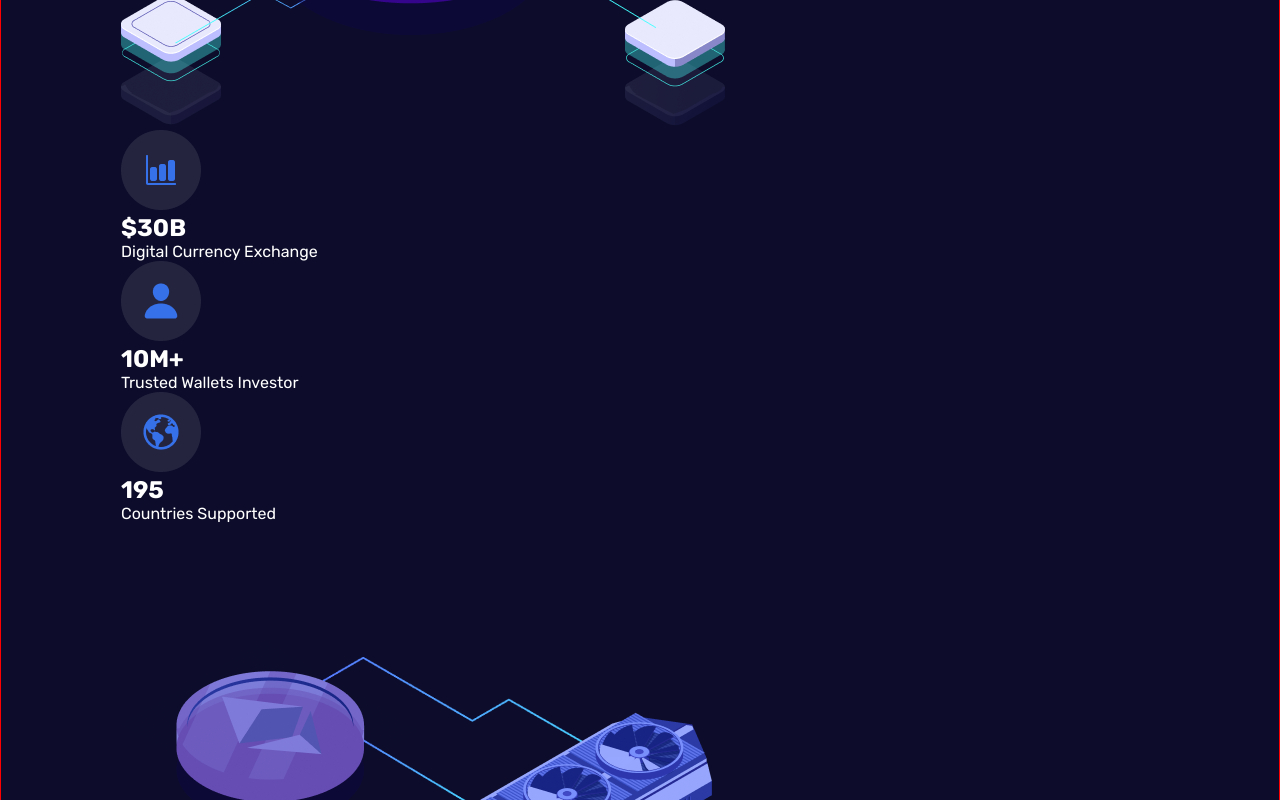
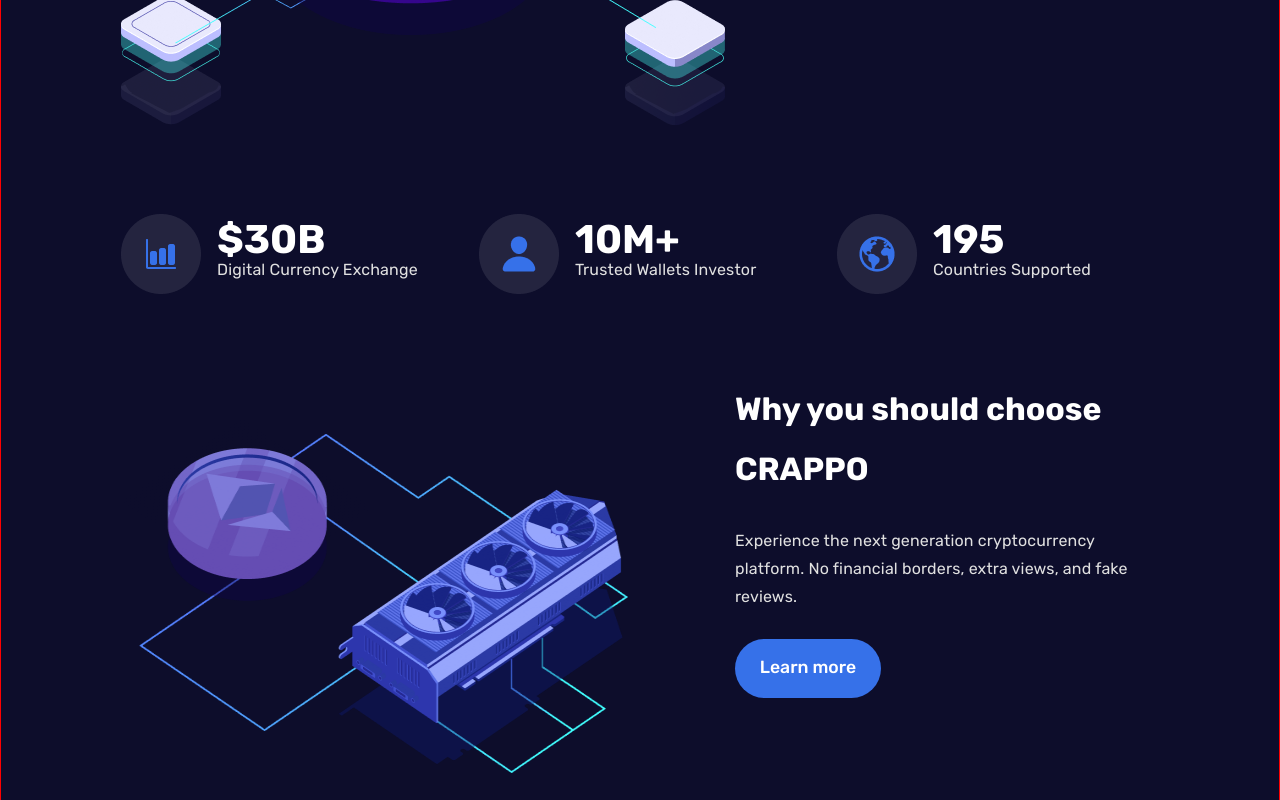
Before and after one commit to babboe1/Phantom_devz_crypto_project, a plain HTML site: page index.html in a window 1280 px wide. Shown: the part 760-1560 px from the top of the page. Drawn offline with Linux system fonts and the light colour scheme.

Commit message:
styled analytics section

```diff
--- a/assets/styles/style.css
+++ b/assets/styles/style.css
@@ -15,7 +15,7 @@ html {
   width: 100%;
   max-width: 1440px;
   margin: 0 auto;
-  background: #0D0D2B;
+  background: #0d0d2b;
   color: #ffffff;
 }
 
@@ -37,7 +37,6 @@ a {
   justify-content: space-between;
   padding: 4rem 7.5rem 5.36rem;
 }
-
 
 /* styles for nav menu and login*/
 #nav {
@@ -83,8 +82,173 @@ a {
   padding: 0 7.5rem;
 }
 
-
 /*Hero section  */
 .hero-section {
+}
 
+/* STYLES FOR ANALYTICS SECTION  */
+.analytics__summary {
+  /* position: absolute; */
+  /* width: 1440px */
+  margin-top: 5rem;
+  max-width: 1440px;
+  height: 865px;
+  left: 0px;
+  top: 850px;
 }
+
+.analytics {
+  /* position: absolute; */
+  /* width: 1200px; */
+  max-width: 1200px;
+  height: 92px;
+  left: 120px;
+  top: 100px;
+  display: flex;
+  flex-direction: row;
+  gap: 2rem;
+  justify-content: space-between;
+  align-items: center;
+}
+
+.analytics__box {
+  /* position: absolute; */
+  width: 334px;
+  height: 92px;
+  left: 120px;
+  top: 100px;
+  display: flex;
+  flex-direction: row;
+  gap: 1rem;
+  justify-content: space-between;
+  align-items: center;
+}
+
+.analytics__box__icon {
+  width: 80px;
+  height: 80px;
+  left: 120px;
+  top: 100px;
+}
+
+.analytics__box--content {
+  /* position: absolute; */
+  width: 230px;
+  height: 92px;
+  left: 224px;
+  top: 100px;
+}
+
+.analytics__box--heading {
+  /* position: absolute; */
+  width: 110px;
+  height: 60px;
+  left: 224px;
+  top: 100px;
+  font-size: 40px;
+  font-weight: 700;
+  line-height: 3.75rem;
+}
+
+.analytics__box--paragraph {
+  /* position: absolute; */
+  width: 230px;
+  height: 28px;
+  left: 224px;
+  top: 164px;
+  font-weight: 400;
+  font-size: 16px;
+  line-height: 1.75%;
+  letter-spacing: 0.01em;
+  color: #e0e0e0;
+}
+
+.hero__summary {
+  /* position: absolute; */
+  /* width: 1200px; */
+  height: 473px;
+  left: 120px;
+  top: 292px;
+  width: 100%;
+  max-width: 1200px;
+  display: flex;
+  flex-direction: row;
+  gap: 2rem;
+  justify-content: space-between;
+  align-items: center;
+}
+
+.hero__image {
+  /* width: 650px; */
+  width: 550px;
+  max-width: 650px;
+  height: 473px;
+  left: 120px;
+  top: 292px;
+}
+
+.hero__summary--content {
+  /* position: absolute; */
+  width: 480px;
+  height: 318.89px;
+  left: 840px;
+  top: 368.97px;
+  display: flex;
+  flex-direction: column;
+  justify-content: space-between;
+  margin-left: 2rem;
+}
+
+.hero__summary--heading {
+  /* position: absolute; */
+  width: 480px;
+  height: 119.95px;
+  left: 840px;
+  top: 368.97px;
+  font-weight: 700;
+  font-size: 2rem;
+  line-height: 3.75rem;
+}
+
+.hero__summary--paragraph {
+  /* position: absolute; */
+  width: 408px;
+  height: 83.96px;
+  left: 840px;
+  top: 512.91px;
+  font-weight: 400;
+  font-size: 1rem;
+  margin: 1rem 0;
+  line-height: 1.75rem;
+  letter-spacing: 0.01em;
+  color: #e0e0e0;
+}
+
+.hero__summary--button {
+  display: flex;
+  flex-direction: row;
+  justify-content: center;
+  align-items: center;
+  padding: 1rem 1.5rem;
+  gap: 1.5rem;
+  /* position: absolute; */
+  width: 146px;
+  height: 59px;
+  left: 840px;
+  top: 628.86px;
+  background-color: #3671e9;
+  border-radius: 2rem;
+}
+
+.hero__summary--button-link {
+  width: 6.12rem;
+  height: 1.68rem;
+  font-weight: 500;
+  font-size: 1.1rem;
+  line-height: 1.5rem;
+  text-align: center;
+  color: #ffffff;
+  flex: none;
+  order: 0;
+  flex-grow: 0;
+}
```
